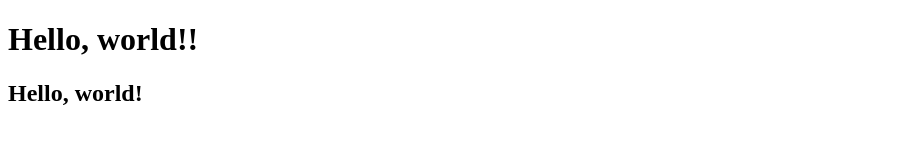
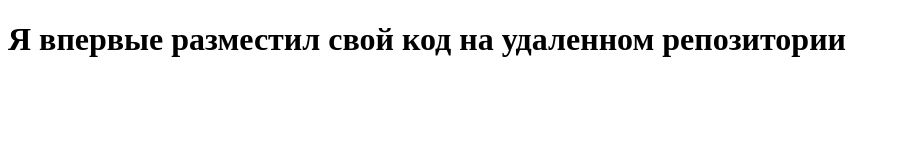
Before and after one commit to kxmchelovek/repo, a plain HTML site: page index.html in a window 1280 px wide. Shown: the whole page, without its empty margins (0-900 px from the left). Drawn offline with Linux system fonts and the light colour scheme.

Commit message:
New commit

```diff
--- a/index.html
+++ b/index.html
@@ -3,10 +3,9 @@
 <head>
     <meta charset="UTF-8">
     <meta name="viewport" content="width=device-width, initial-scale=1.0">
-    <title>Document</title>
+    <title>New git project</title>
 </head>
 <body>
-    <h1>Hello, world!!</h1>
-    <h2>Hello, world!</h2>
+    <h1>Я впервые разместил свой код на удаленном репозитории</h1>
 </body>
 </html>
```
